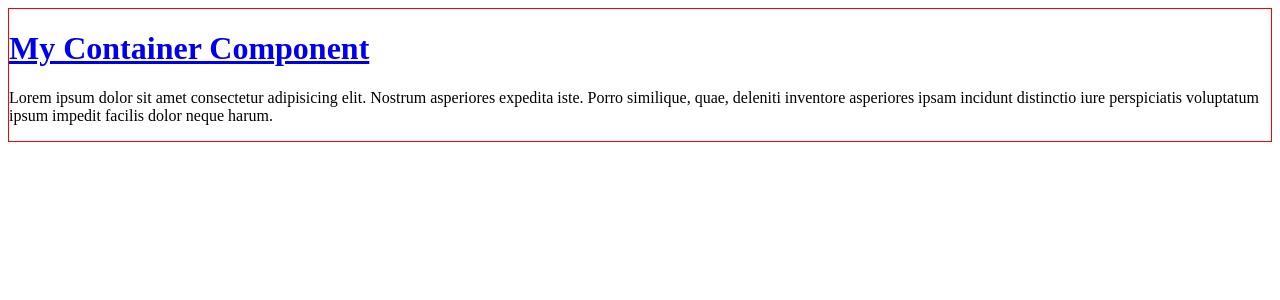
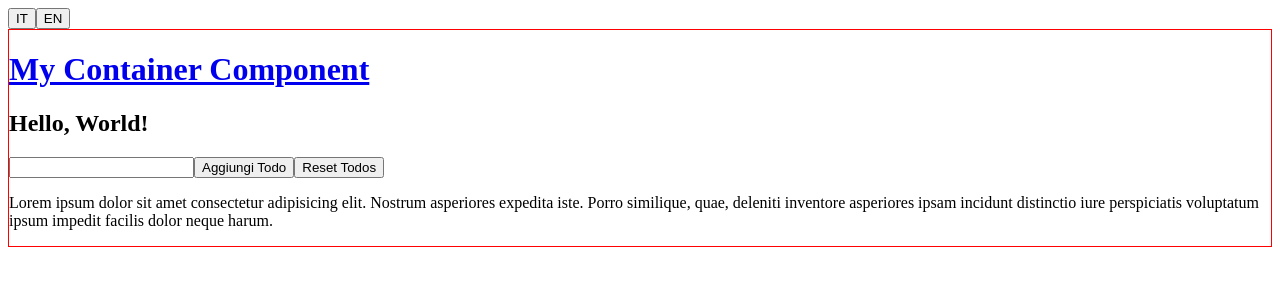
Before and after one commit to martinamancuso/learning_react, a React (Vite) app in the folder react/: page / in a window 1280 px wide. Shown: the top 300 px of the page. Built offline with nearby package versions, Linux system fonts and the light colour scheme.

Commit message:
context updated

```diff
--- a/react/src/components/App.jsx
+++ b/react/src/components/App.jsx
@@ -1,16 +1,39 @@
 import { Container } from "./Container";
+import { LanguageContext } from "./LanguageContext";
+import { Welcome } from "./Welcome";
+import { TodoList } from "./TodoList";
+import { useState } from "react";
 
+// Inserendo dei componenti all'interno di 'LanguageContext.Provider',
+// ognuno di loro diventerà discendente di 'LanguageContext.Provider'.
+
+// Per 'LanguageContext.Provider' dovremo sempre specificare una prop 'value':
+// sarà il valore reso disponibile per tutti i componenti figli / discendenti del provider
 export function App() {
+  const [language, setLanguage] = useState("en");
+
+  function handleSetLanguage(language) {
+    setLanguage(language);
+  }
+
   return (
-    <Container title={<h1>My Container Component</h1>}>
-      <p>
-        Lorem ipsum dolor sit amet consectetur adipisicing elit.
-        Nostrum asperiores expedita iste.
-        Porro similique, quae, deleniti inventore asperiores ipsam
-        incidunt distinctio iure perspiciatis voluptatum ipsum
-        impedit facilis dolor neque harum.
-      </p>
-    </Container>
+    <div>
+      {/* funzioni inline che chiamano un'altra funzione, che impostano il valore della variabile di stato */}
+      <button onClick={() => handleSetLanguage("it")}>IT</button>
+      <button onClick={() => handleSetLanguage("en")}>EN</button>
+      <Container title={<h1>My Container Component</h1>}>
+        <LanguageContext.Provider value={language}>
+          <Welcome name="Martina" />
+          <TodoList />
+        </LanguageContext.Provider>
+        <p>
+          Lorem ipsum dolor sit amet consectetur adipisicing elit. Nostrum
+          asperiores expedita iste. Porro similique, quae, deleniti inventore
+          asperiores ipsam incidunt distinctio iure perspiciatis voluptatum
+          ipsum impedit facilis dolor neque harum.
+        </p>
+      </Container>
+    </div>
   );
 }
 
--- /dev/null
+++ b/react/src/components/LanguageContext.jsx
@@ -0,0 +1,35 @@
+// Importiamo la funzione 'createContext()' dal pacchetto React
+import { createContext } from "react";
+
+export const LanguageContext = createContext('en')
+
+//
+
+/*
+'CreateContext()'
+- riceve come parametro un valore di default/iniziale, in questo caso la lingua inglese (stringa 'en')
+- restituisce un oggetto 'context', che si potrà esportare *
+*/
+
+//
+
+/*
+* 'Oggetto' come 'contenitore',
+che contiene due componenti: 'provider' e 'consumer'
+- Provider: componente-contenitore del valore
+- Consumer: componente che permette di accedere al valore,
+  accessibile a qualsiasi componente,
+  facente parte del suo sotto-albero / dei suoi figli
+*/
+
+//
+
+/*
+App.jsx
+
+Inserendo dei componenti all'interno di 'LanguageContext.Provider',
+ognuno di loro diventerà discendente di 'LanguageContext.Provider'.
+
+Per 'LanguageContext.Provider' dovremo sempre specificare una prop 'value':
+sarà il valore reso disponibile per tutti i componenti figli / discendenti del provider
+*/
--- a/react/src/components/Welcome.jsx
+++ b/react/src/components/Welcome.jsx
@@ -1,3 +1,22 @@
-export function Welcome({ name }) {
-  return <h2 className="welcome">Welcome, {name}!</h2>
+import { useContext } from "react"
+import { LanguageContext } from "./LanguageContext"
+
+export function Welcome() {
+  // Consente di accedere a qualsiasi contesto passatogli come parametro
+  const language = useContext(LanguageContext)
+
+  return <h2>{language === "en" ? 'Hello, World!' : 'Ciao, Mondo!'}</h2>
+  // precedente: return <h2 className="welcome">Welcome, {name}!</h2>
 }
+
+/*
+NB
+
+Il componente 'HelloWorld' non sta ricevendo la lingua come prop,
+sta accedendo al valore del provider del contesto,
+attraverso l'hook useContext().
+
+useContext()
+riceve come parametro il contesto a cui si vuole accedere
+ed estrae dal contesto il valore corrente.
+*/
```
